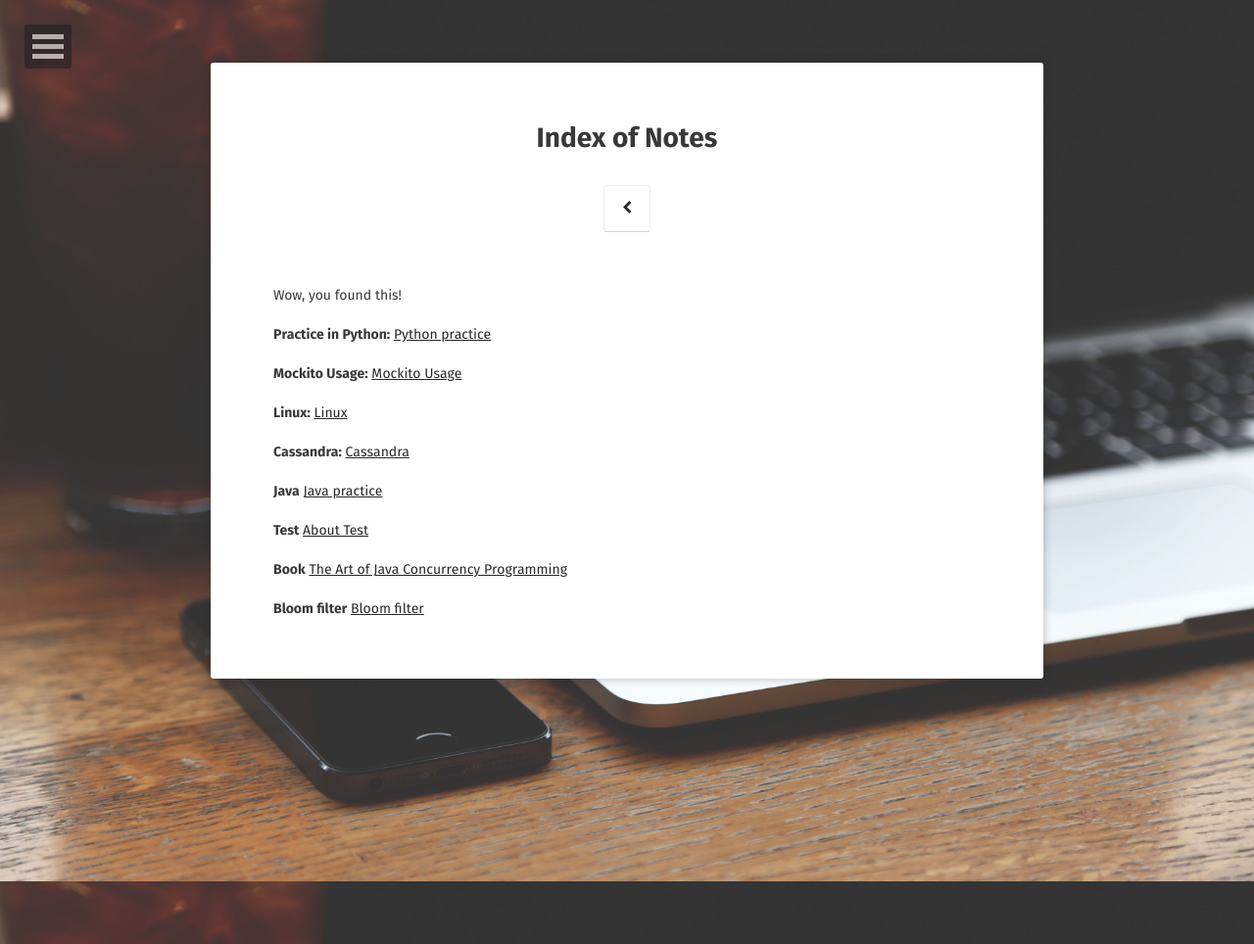
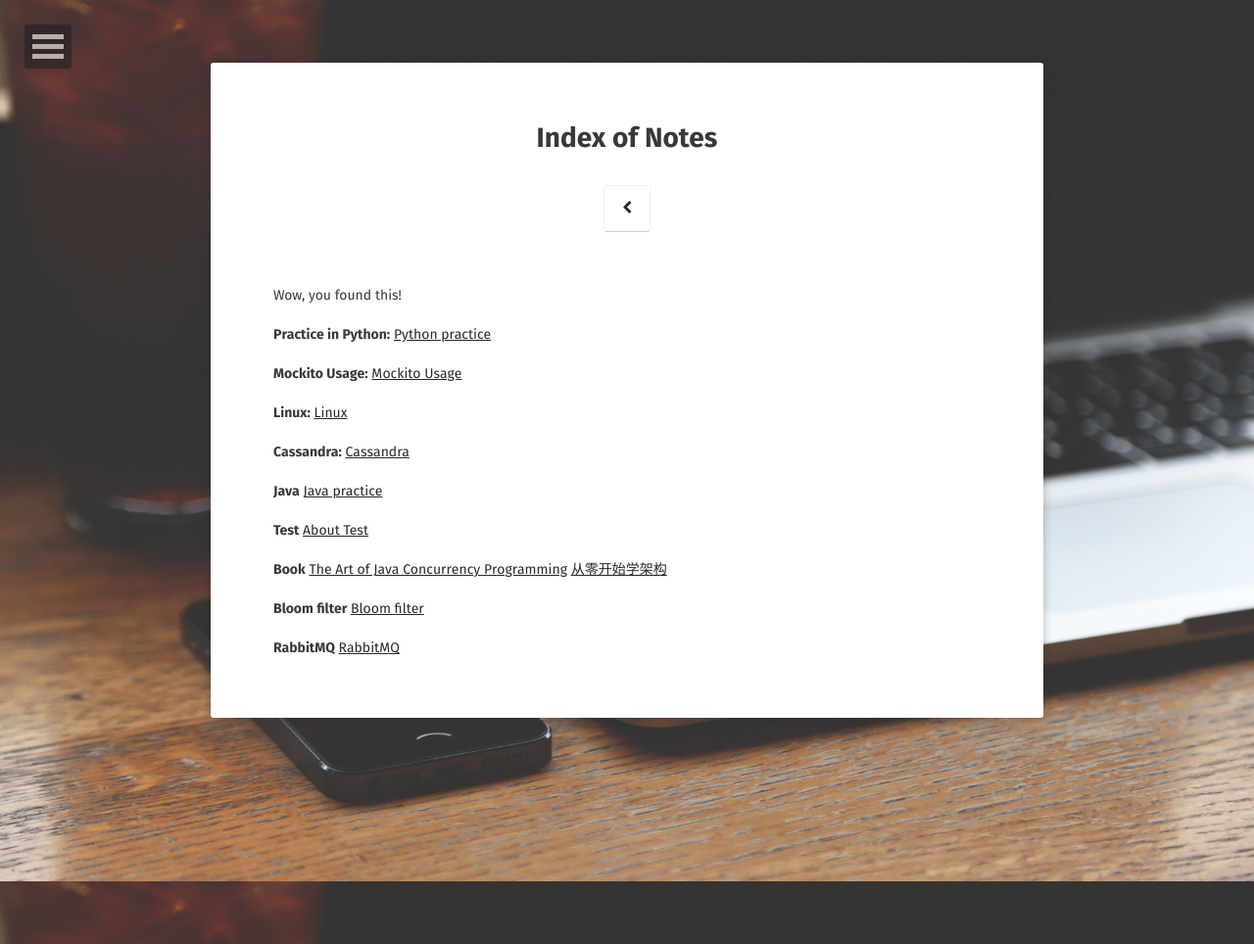
Before and after one commit to RobinGG/RobinGG.github.io, a Jekyll site: the page built from note/index.md, in a window 1280 px wide. Shown: the whole page at 98% size. Built offline with Jekyll 4.4.1, drawn with Linux system fonts in a browser that asks for light colours; some web fonts are replaced; comment, search, counter and statistics services are not loaded.

Commit message:
[note] update note index

```diff
--- a/note/index.md
+++ b/note/index.md
@@ -25,6 +25,10 @@ Wow, you found this!
 
 **Book**
 [The Art of Java Concurrency Programming](./the-art-of-java-concurrency-programming/)
+[从零开始学架构](./architect-from-zero/)
 
 **Bloom filter**
 [Bloom filter](./bloomfilter/)
+
+**RabbitMQ**
+[RabbitMQ](./rabbitmq/)
```
